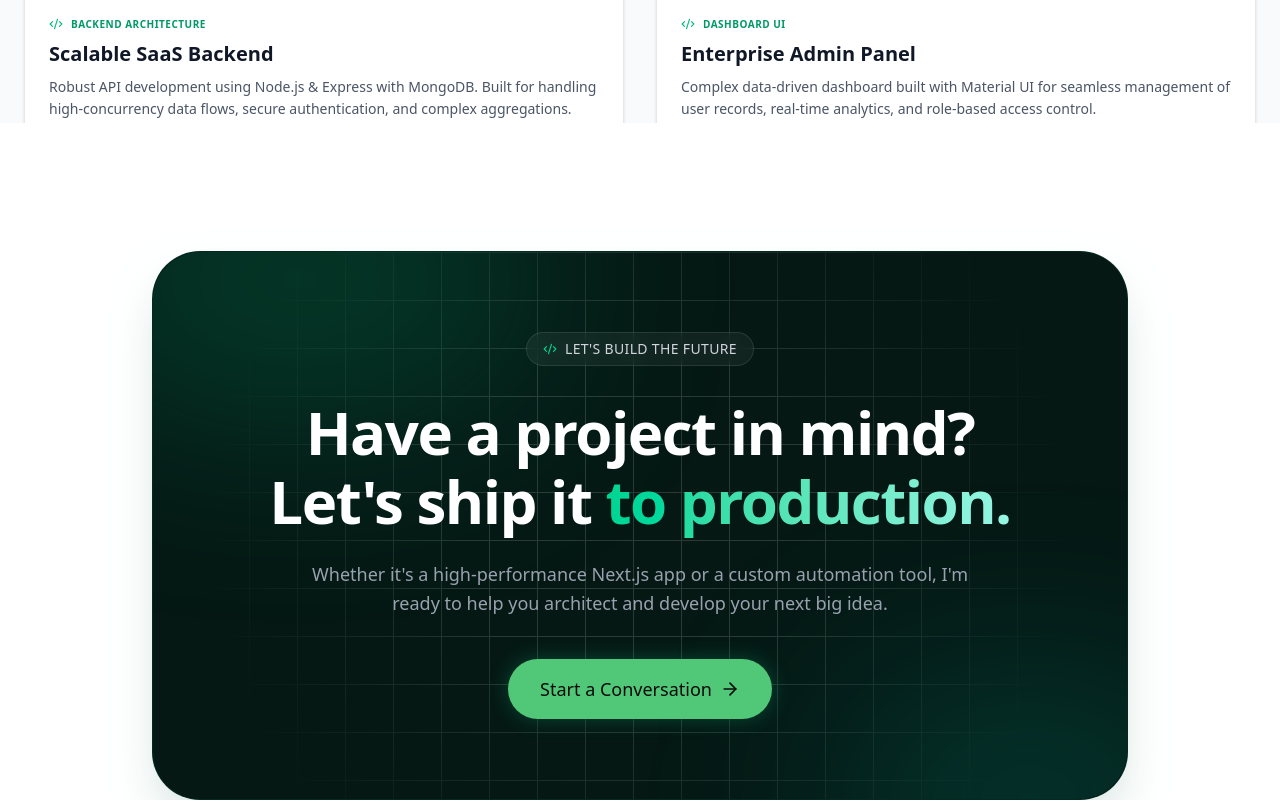
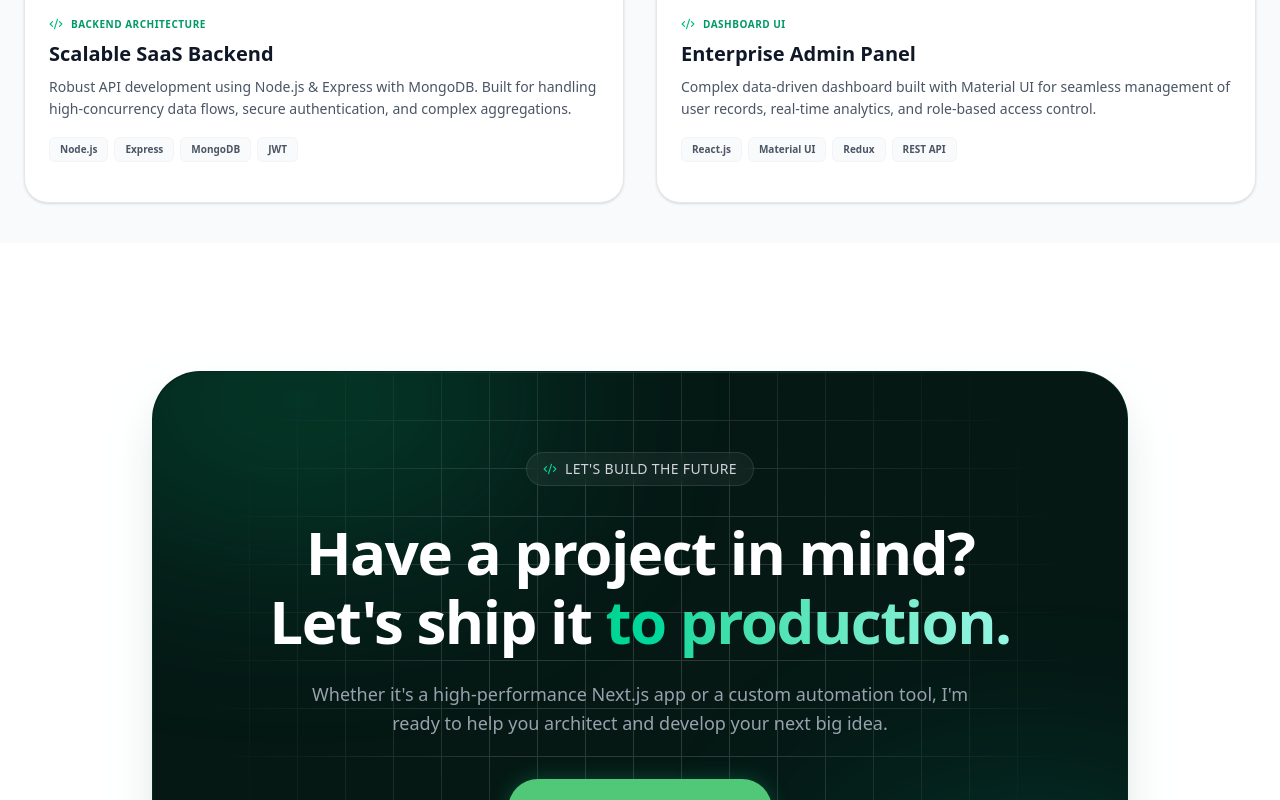
Before and after one commit to iamjitendrasuthar/Freelance-Portfolio, a Next.js app: page /work in a window 1280 px wide. Shown: the part 1320-2120 px from the top of the page. Built offline with nearby package versions, Linux system fonts and the light colour scheme.

Commit message:
add margin top

```diff
--- a/app/work/page.tsx
+++ b/app/work/page.tsx
@@ -232,7 +232,7 @@ const Work = () => {
       {/* =========================================
           BOTTOM CTA SECTION
       ========================================= */}
-      <section className="-mt-10 md:-mt-20 relative z-20">
+      <section className="-mt-10 md: mt-10 relative z-20">
         <CTASection />
       </section>
     </main>
--- a/components/Footer.tsx
+++ b/components/Footer.tsx
@@ -125,7 +125,6 @@ const Footer = () => {
                 e.preventDefault();
 
                 const email = e.target[0].value;
-                console.log(email);
                 if (!email) {
                   toast.error("Please enter a valid email");
                   return;
```
